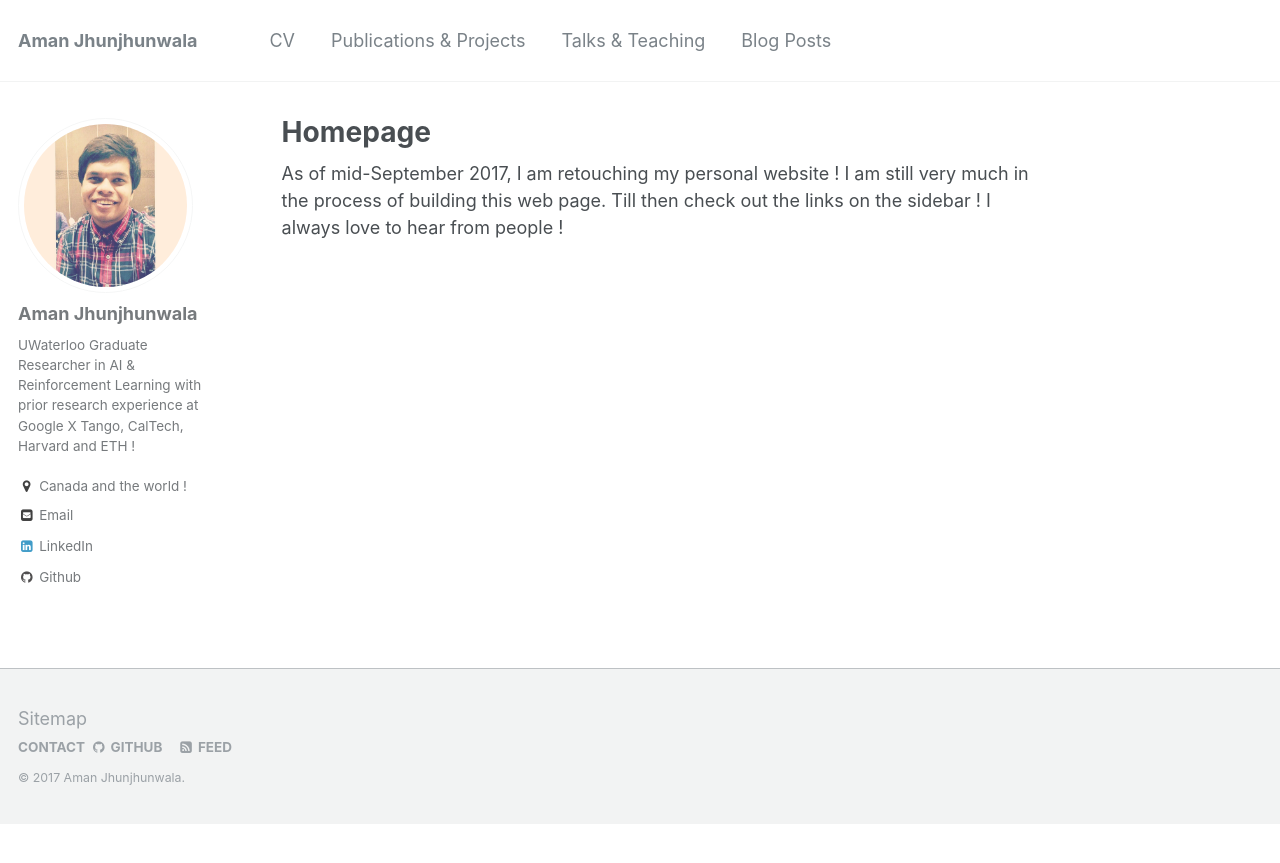
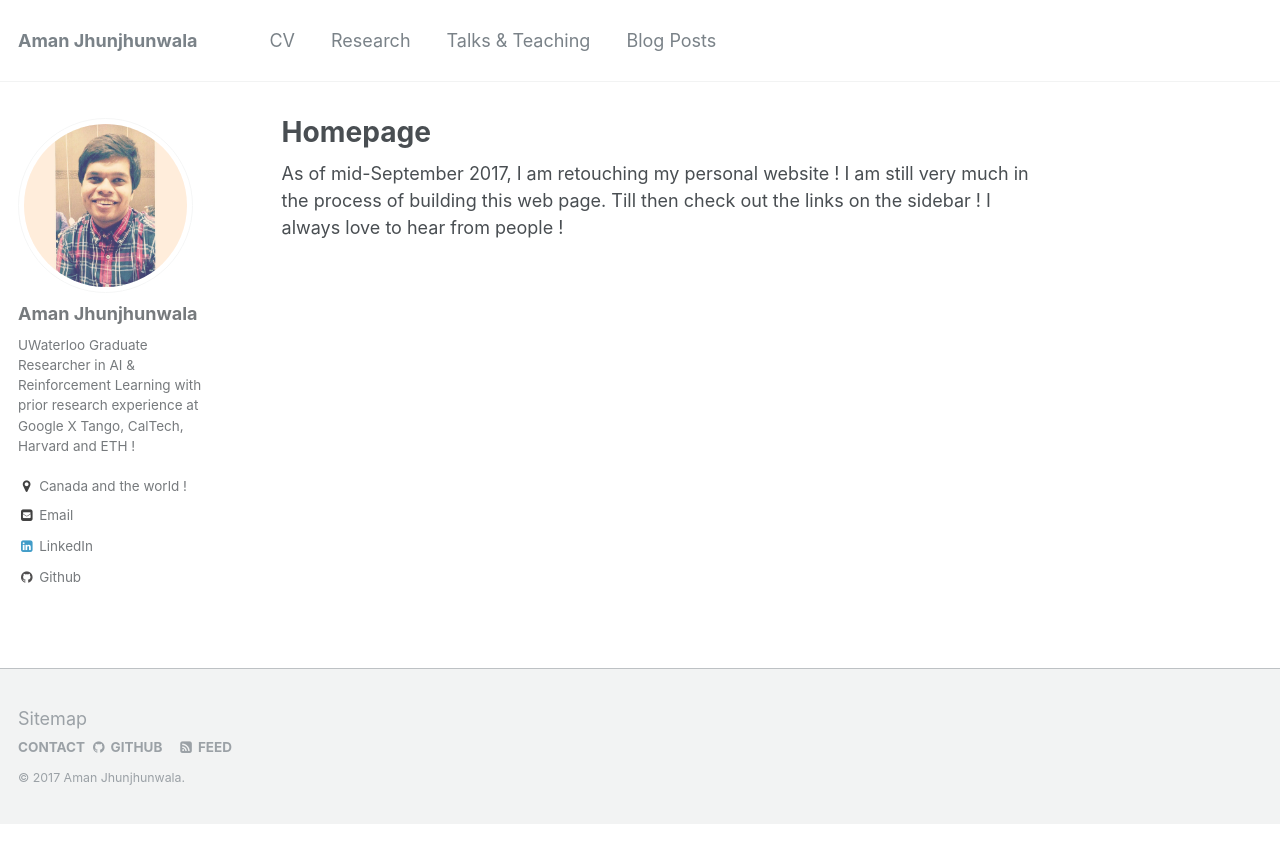
Before and after one commit to amanjhunjhunwala/amanjhunjhunwala.github.io, a Jekyll site: the page built from _pages/about.md, in a window 1280 px wide. Shown: the top 863 px of the page. Built offline with Jekyll 4.4.1, drawn with Linux system fonts in a browser that asks for light colours.

Commit message:
Update navigation.yml

```diff
--- a/_data/navigation.yml
+++ b/_data/navigation.yml
@@ -2,10 +2,10 @@
   main:
 
    - title: "CV"
-     url: /cv/
+     url: https://bit.do/amanjjw
 
-   - title: "Publications & Projects"
-     url: /publications/
+   - title: "Research"
+     url: /work/
 
    - title: "Talks & Teaching"
      url: /talks/
```
